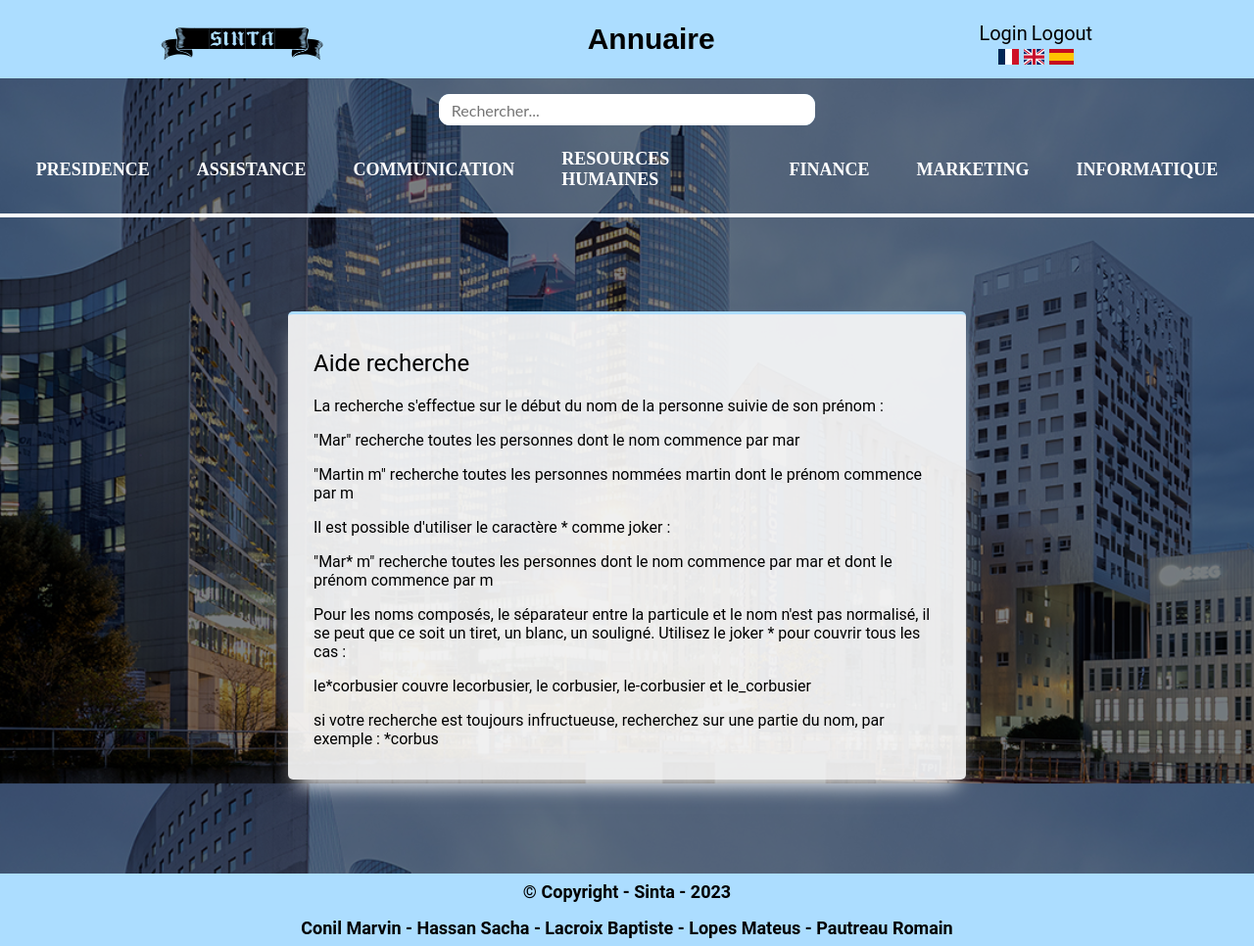
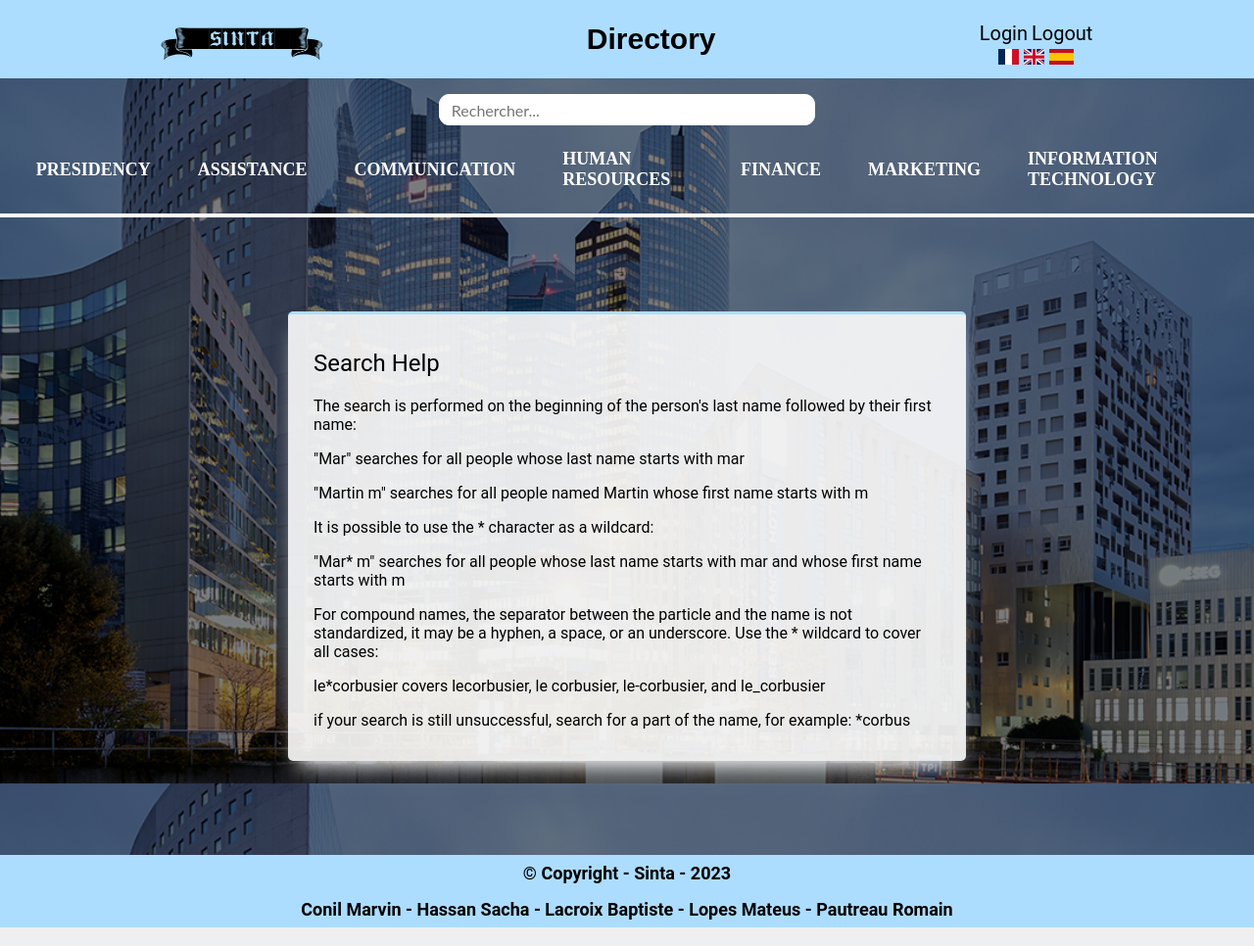
Before and after one commit to BaptisteLacroix/SAE401-Annuaire, a Flask app: page /logout in a window 1280 px wide. Shown: the whole page at 98% size. Run offline with Flask 2, Linux system fonts and the light colour scheme; parts of the project's set-up code (start-up, migrations or seed data) failed here and were passed over.

Commit message:
#9 ajout de la traduction

```diff
--- /dev/null
+++ b/static/js/language.js
@@ -0,0 +1,47 @@
+// On window load add eventlistener to the flags
+window.addEventListener("load", function () {
+    // Get the stored language or default to 'en'
+    const storedLanguage = localStorage.getItem("language") || "en";
+    setLanguage(storedLanguage);
+
+    // Add eventlistener to the flags
+    document.addEventListener("click", function (event) {
+        if (event.target.id === "french") {
+            setLanguage("fr");
+        } else if (event.target.id === "english") {
+            setLanguage("en");
+        } else if (event.target.id === "spanish") {
+            setLanguage("sp");
+        }
+    });
+});
+
+function setLanguage(language) {
+    fetch(`../static/translations/${language}.json`)
+        .then(response => response.json())
+        .then(data => {
+            // Store the selected language in local storage
+            localStorage.setItem("language", language);
+
+            // get the active page
+            let page = document.querySelectorAll('[id^="page-"]')[0].id.split("-")[1];
+            for (const [key, value] of Object.entries(data)) {
+                const element = document.getElementById(key);
+                if (element) {
+                    element.innerHTML = value;
+                }
+                if (key === page) {
+                    value.forEach((item) => {
+                        for (const [key2, value2] of Object.entries(item)) {
+                            const element = document.getElementById(key2);
+                            if (element) {
+                                element.innerHTML = value2;
+                            }
+                        }
+                    });
+                }
+            }
+
+        })
+        .catch(error => console.error(error));
+}
--- /dev/null
+++ b/static/translations/en.json
@@ -0,0 +1,51 @@
+{
+  "header-title": "Directory",
+  "search-label": "Search",
+  "search-button": "Submit",
+  "search": "Search...",
+  "search-presidence": "PRESIDENCY",
+  "search-assistance": "ASSISTANCE",
+  "search-communication": "COMMUNICATION",
+  "search-rh": "HUMAN RESOURCES",
+  "search-finance": "FINANCE",
+  "search-marketing": "MARKETING",
+  "search-informatique": "INFORMATION TECHNOLOGY",
+  "index": [
+    {
+      "index-help": "Search Help",
+      "index-par1": "The search is performed on the beginning of the person's last name followed by their first name:",
+      "index-par2": "\"Mar\" searches for all people whose last name starts with mar",
+      "index-par3": "\"Martin m\" searches for all people named Martin whose first name starts with m",
+      "index-par4": "It is possible to use the * character as a wildcard:",
+      "index-par5": "\"Mar* m\" searches for all people whose last name starts with mar and whose first name starts with m",
+      "index-par6": "For compound names, the separator between the particle and the name is not standardized, it may be a hyphen, a space, or an underscore. Use the * wildcard to cover all cases:",
+      "index-par7": "le*corbusier covers lecorbusier, le corbusier, le-corbusier, and le_corbusier",
+      "index-par8": "if your search is still unsuccessful, search for a part of the name, for example: *corbus"
+    }
+  ],
+  "login": [
+    {
+      "login-login": "Log In",
+      "login-username": "Username",
+      "login-password": "Password",
+      "login-remember": "Remember me",
+      "login-connect": "Log In"
+    }
+  ],
+  "profile": [
+    {
+      "profile-per-info": "Personal Information",
+      "profile-aff": "Assignment",
+      "profile-dep": "Department: ",
+      "profile-role": "Role: ",
+      "profile-tel": "Tel: ",
+      "profile-comp": "Company: ",
+      "profile-info-a": "Advanced Information",
+      "profile-date": "Date of Birth: ",
+      "profile-country": "Country: ",
+      "profile-city": "City: ",
+      "profile-address": "Address: ",
+      "profile-postal-code": "Postal Code: "
+    }
+  ]
+}
--- a/templates/globalSearch.html
+++ b/templates/globalSearch.html
@@ -25,7 +25,7 @@
 </div>
 {% endblock %}
 
-<main>
+<main id="page-globalSearch">
     <div class="line">
     </div>
 </main>
--- a/templates/import/head.html
+++ b/templates/import/head.html
@@ -5,14 +5,15 @@
     <meta name="author" content="Pautreau Romain">
     <meta name="author" content="Lopes Mateus">
     <meta name="author" content="Hassan Sacha">
-    <link rel="stylesheet" type="text/css" href="{{url_for('static', filename='css/home.css')}}"/>
-    <link rel="stylesheet" type="text/css" href="{{url_for('static', filename='css/menu.css')}}"/>
-    <link rel="stylesheet" type="text/css" href="{{url_for('static', filename='css/search.css')}}"/>
-    <link rel="stylesheet" type="text/css" href="{{url_for('static', filename='css/box.css')}}"/>
-    <link rel="stylesheet" type="text/css" href="{{url_for('static', filename='css/footer.css')}}"/>
-    <link rel="stylesheet" type="text/css" href="{{url_for('static', filename='css/resultSearch.css')}}"/>
-    <link rel="stylesheet" type="text/css" href="{{url_for('static', filename='css/login.css')}}"/>
-    <link rel="stylesheet" type="text/css" href="{{url_for('static', filename='css/profile.css')}}"/>
+    <link rel="stylesheet" type="text/css" href="{{ url_for('static', filename='css/home.css') }}"/>
+    <link rel="stylesheet" type="text/css" href="{{ url_for('static', filename='css/menu.css') }}"/>
+    <link rel="stylesheet" type="text/css" href="{{ url_for('static', filename='css/search.css') }}"/>
+    <link rel="stylesheet" type="text/css" href="{{ url_for('static', filename='css/box.css') }}"/>
+    <link rel="stylesheet" type="text/css" href="{{ url_for('static', filename='css/footer.css') }}"/>
+    <link rel="stylesheet" type="text/css" href="{{ url_for('static', filename='css/resultSearch.css') }}"/>
+    <link rel="stylesheet" type="text/css" href="{{ url_for('static', filename='css/login.css') }}"/>
+    <link rel="stylesheet" type="text/css" href="{{ url_for('static', filename='css/profile.css') }}"/>
+    <script src="{{ url_for('static', filename='js/language.js') }}"></script>
     <meta name="viewport" content="width=device-width, initial-scale=1"/>
     <title>Sinta</title>
 </head>
--- a/templates/import/header.html
+++ b/templates/import/header.html
@@ -4,7 +4,9 @@
             <li>
                 <div id="logo">[_Sinta_]</div>
             </li>
-            <li><a class="headertext" href="./index">Annuaire</a></li>
+            <li>
+                <a id="header-title" class="headertext" href="./index">Annuaire</a>
+            </li>
             <li>
                 <ul id="right-nav">
                     <li>
@@ -12,9 +14,10 @@
                         <a id="logoutText">Logout</a>
                     </li>
                     <li id="flags">
-                        <img src="{{url_for('static', filename='img/drapeau/fr.svg')}}" alt="french_flag"></a>
-                        <img src="{{url_for('static', filename='img/drapeau/en.svg')}}" alt="english_flag"></a>
-                        <img src="{{url_for('static', filename='img/drapeau/es.svg')}}" alt="spain_flag"></a>
+                        <img id="french" src="{{ url_for('static', filename='img/drapeau/fr.svg') }}" alt="french_flag">
+                        <img id="english" src="{{ url_for('static', filename='img/drapeau/en.svg') }}"
+                             alt="english_flag">
+                        <img id="spanish" src="{{ url_for('static', filename='img/drapeau/es.svg') }}" alt="spain_flag">
                     </li>
                 </ul>
 
--- a/templates/import/search.html
+++ b/templates/import/search.html
@@ -12,25 +12,25 @@
         </div>
         <ul>
             <li>
-                <a class="filter" href="./globalSearch?filter=presidence">PRESIDENCE</a>
+                <a id="search-presidence" class="filter" href="./globalSearch?filter=presidence">PRESIDENCE</a>
             </li>
             <li>
-                <a class="filter" href="./globalSearch?filter=assistance">ASSISTANCE</a>
+                <a id="search-assistance" class="filter" href="./globalSearch?filter=assistance">ASSISTANCE</a>
             </li>
             <li>
-                <a class="filter" href="./globalSearch?filter=communication">COMMUNICATION</a>
+                <a id="search-communication" class="filter" href="./globalSearch?filter=communication">COMMUNICATION</a>
             </li>
             <li>
-                <a class="filter" href="./globalSearch?filter=rh">RESOURCES HUMAINES</a>
+                <a id="search-rh" class="filter" href="./globalSearch?filter=rh">RESOURCES HUMAINES</a>
             </li>
             <li>
-                <a class="filter" href="./globalSearch?filter=finance">FINANCE</a>
+                <a id="search-finance" class="filter" href="./globalSearch?filter=finance">FINANCE</a>
             </li>
             <li>
-                <a class="filter" href="./globalSearch?filter=marketing">MARKETING</a>
+                <a id="search-marketing" class="filter" href="./globalSearch?filter=marketing">MARKETING</a>
             </li>
             <li>
-                <a class="filter" href="./globalSearch?filter=informatique">INFORMATIQUE</a>
+                <a id="search-informatique" class="filter" href="./globalSearch?filter=informatique">INFORMATIQUE</a>
             </li>
         </ul>
     </nav>
--- a/templates/index.html
+++ b/templates/index.html
@@ -9,32 +9,32 @@
 
 {% include './import/search.html' %}
 
-<main>
+<main id="page-index">
     <div class="box blue">
-        <h2>Aide recherche</h2>
-        <p>
+        <h2 id="index-help">Aide recherche</h2>
+        <p id="index-par1">
             La recherche s'effectue sur le début du nom de la personne suivie de son prénom :
         </p>
-        <p>
+        <p id="index-par2">
             "Mar" recherche toutes les personnes dont le nom commence par mar
         </p>
-        <p>
+        <p id="index-par3">
             "Martin m" recherche toutes les personnes nommées martin dont le prénom commence par m
         </p>
-        <p>
+        <p id="index-par4">
             Il est possible d'utiliser le caractère * comme joker :
         </p>
-        <p>
+        <p id="index-par5">
             "Mar* m" recherche toutes les personnes dont le nom commence par mar et dont le prénom commence par m
         </p>
-        <p>
+        <p id="index-par6">
             Pour les noms composés, le séparateur entre la particule et le nom n'est pas normalisé, il se peut que
             ce soit un tiret, un blanc, un souligné. Utilisez le joker * pour couvrir tous les cas :
         </p>
-        <p>
+        <p id="index-par7">
             le*corbusier couvre lecorbusier, le corbusier, le-corbusier et le_corbusier
         </p>
-        <p>
+        <p id="index-par8">
             si votre recherche est toujours infructueuse, recherchez sur une partie du nom, par exemple : *corbus
         </p>
     </div>
```
Also changed, not shown: static/translations/fr.json (added, +51 -0 lines), static/translations/sp.json (added, +51 -0 lines), templates/login.html (+6 -6 lines), templates/profile.html (+13 -13 lines).
